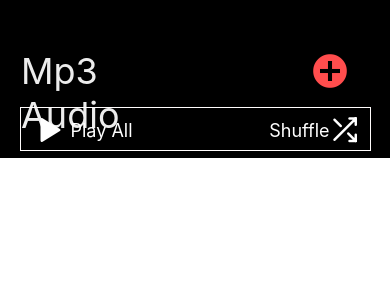
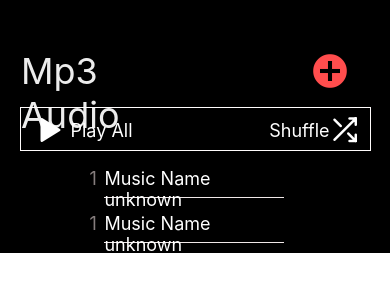
Before and after one commit to envythegreat/audioplayer, a React Native app: screen / in a window 390 px wide. Shown: the top 300 px of the page. Built offline with nearby package versions, Linux system fonts and the light colour scheme.

Commit message:
music row and list

```diff
--- a/App.tsx
+++ b/App.tsx
@@ -3,6 +3,7 @@ import React from 'react';
 import { StyleSheet, Text, View } from 'react-native';
 import Header from './src/component/Header';
 import TopPlayer from './src/component/TopPlayer';
+import MusicRow from './src/component/MusicRow'
 
 export default function App() {
   return (
@@ -10,6 +11,7 @@ export default function App() {
       <StatusBar style="light" />
       <Header />
       <TopPlayer />
+      <MusicRow />
     </View>
   );
 }
--- /dev/null
+++ b/src/component/MusicRow.tsx
@@ -0,0 +1,62 @@
+import React from 'react';
+import {View, Text, StyleSheet, TouchableOpacity} from 'react-native';
+
+
+export default function MusicRow () {
+  return(
+    <>
+      <View style={styles.listContainer}>
+        <TouchableOpacity>
+          <View style={styles.container}>
+            <Text style={styles.musicNumber}>1</Text>
+            <View style={styles.musicText}>
+              <Text style={styles.musicName}>Music Name unknown</Text>
+            </View>
+          </View>
+        </TouchableOpacity>
+        <TouchableOpacity>
+          <View style={styles.container}>
+            <Text style={styles.musicNumber}>1</Text>
+            <View style={styles.musicText}>
+              <Text style={styles.musicName}>Music Name unknown</Text>
+            </View>
+          </View>
+        </TouchableOpacity>
+      </View>
+    </>
+  );
+}
+
+const styles = StyleSheet.create({
+  listContainer: {
+    width: '100%',
+    display: 'flex',
+    alignItems:'center',
+  },
+  container: {
+    flexDirection: 'row',
+    height: 35,
+    backgroundColor: 'transparent',
+    width: '90%',
+    marginBottom:10
+  },
+  musicNumber:{
+    color: 'rgba(222, 209, 209, 0.60)',
+    fontSize: 18,
+    width: '5%',
+    padding: 5,
+  },
+  musicText: {
+    borderBottomColor: '#F0E8E8',
+    height: '100%',
+    borderBottomWidth:0.5,
+    width: '90%',
+    marginLeft:10
+  },
+  musicName: {
+    color: 'white',
+    fontSize: 18,
+    padding: 5,
+    paddingLeft: 0,
+  }
+});
--- a/src/component/TopPlayer.tsx
+++ b/src/component/TopPlayer.tsx
@@ -40,7 +40,8 @@ const styles = StyleSheet.create({
     height: 51,
     backgroundColor: 'transparent',
     display: 'flex',
-    alignItems:'center'
+    alignItems:'center',
+    marginBottom: 5
   },
   playerContainer: {
     height: 44,
```
Also changed, not shown: src/MusicList.tsx (added).
